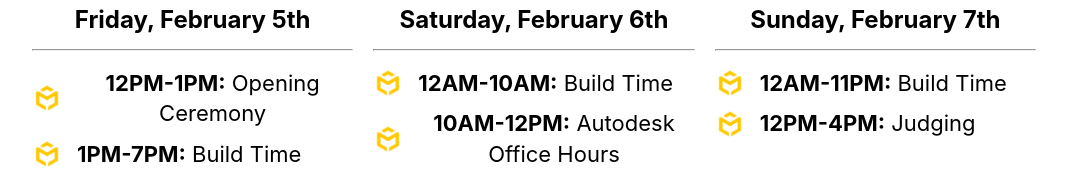
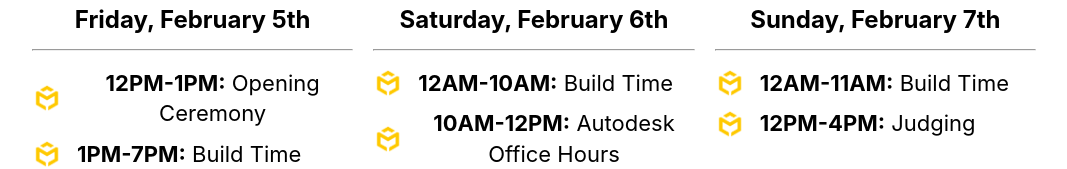
Before and after one commit to calvin-zheng/makeathon-web, a React (Create React App) app: page /event in a window 1280 px wide. Shown: the part 2439-2608 px from the top of the page, without its empty margins (106-1173 px from the left). Built offline with nearby package versions, Linux system fonts and the light colour scheme; a web font is replaced by a local one.

Commit message:
Fixed typo

```diff
--- a/src/components/event-info.jsx
+++ b/src/components/event-info.jsx
@@ -142,7 +142,7 @@ class EventInfo extends Component {
                                     <hr />
                                     <div className="makebullet">
                                         <img src={makeicon} className="makebulletimg" alt="makeathon logo bullet"/>
-                                        <p><b>12AM-11PM:</b> Build Time</p>
+                                        <p><b>12AM-11AM:</b> Build Time</p>
                                     </div>
                                     <div className="makebullet">
                                         <img src={makeicon} className="makebulletimg" alt="makeathon logo bullet"/>
```
